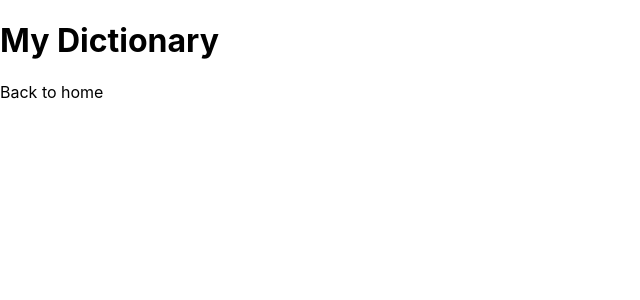
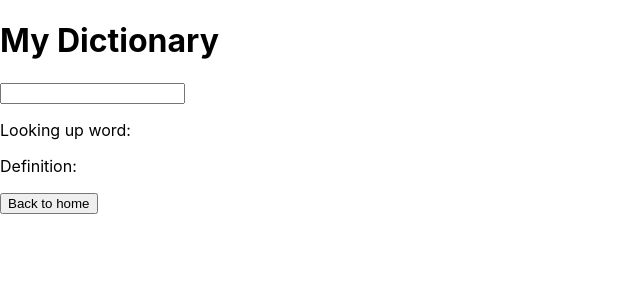
Before and after one commit to NadyaCodes/boomer-buddy, a Next.js app: page /dictionary/1 in a window 1280 px wide. Shown: the top 300 px of the page, without its empty margins (0-640 px from the left). Built offline with nearby package versions, Linux system fonts and the light colour scheme.

Commit message:
add basic dictionary api fetch

```diff
--- a/package.json
+++ b/package.json
@@ -11,7 +11,8 @@
   "dependencies": {
     "next": "12.2.0",
     "react": "18.2.0",
-    "react-dom": "18.2.0"
+    "react-dom": "18.2.0",
+    "swr": "^1.3.0"
   },
   "devDependencies": {
     "eslint": "8.18.0",
--- /dev/null
+++ b/pages/api/form.js
@@ -0,0 +1,19 @@
+export default function handler(req, res) {
+  // Get data submitted in request's body.
+  const body = req.body
+
+  // Optional logging to see the responses
+  // in the command line where next.js app is running.
+  console.log('body: ', body)
+
+  // // Guard clause checks for first and last name,
+  // // and returns early if they are not found
+  // if (!body.first || !body.last) {
+  //   // Sends a HTTP bad request error code
+  //   return res.status(400).json({ data: 'First or last name not found' })
+  // }
+
+  // Found the name.
+  // Sends a HTTP success code
+  res.status(200).json({ data: `${body.dictionaryWord}` })
+}
--- a/pages/dictionary/[id].js
+++ b/pages/dictionary/[id].js
@@ -1,17 +1,63 @@
 import Link from 'next/link';
 import Head from 'next/head';
+import React, {useState} from 'react';
+
+import useSWR from 'swr';
 
 
-export default function DictionaryEntries() {
+
+
+const fetcher = url => fetch(url).then(r => r.json())
+
+
+
+
+export default function DictionaryEntries(  ) {
+
+
+  const [word, setWord] = useState('');
+
+  function Definition() {
+    const { data, error } = useSWR(`https://api.urbandictionary.com/v0/define?term=${word}`, fetcher);
+
+    if (error) return <div>failed to load</div>;
+    if (!data) return <div>loading...</div>;
+
+    return (
+      <div>
+        {data.list.map( (article, index) => (
+        <p key={index}>{article.definition}</p>
+        ))}
+      </div>
+    )
+
+  }
+
+
+const onChangeHandler = event => {
+  event.preventDefault()
+   setWord(event.target.value);
+  //  console.log(word)
+};
+
+
   return (
     <>
       <Head>
         <title>Dictionary</title>
       </Head>
       <h1>My Dictionary</h1>
+        <input type="text" id="dictionaryWord" name="dictionaryWord" onChange={onChangeHandler} value={word}></input>
+      <p>Looking up word: {word}</p>
+      <p>Definition:</p>
+
+      {word && <Definition />}
+
+      <button>
       <Link href="/">
         <a>Back to home</a>
       </Link>
+      </button>
     </>
   )
 }
--- a/pages/index.js
+++ b/pages/index.js
@@ -12,10 +12,12 @@ export default function Home() {
         <link rel="icon" href="/favicon.ico" />
       </Head>
 
+
       <main className={styles.main}>
         <h1 className={styles.title}>
           Welcome to Boomer Buddy
         </h1>
+        <button>Login/Out</button>
 
         {/* <p className={styles.description}>
           Get started by editing{' '}
```
Also changed, not shown: 1 other file (tests, documents, lock files or other folders).
